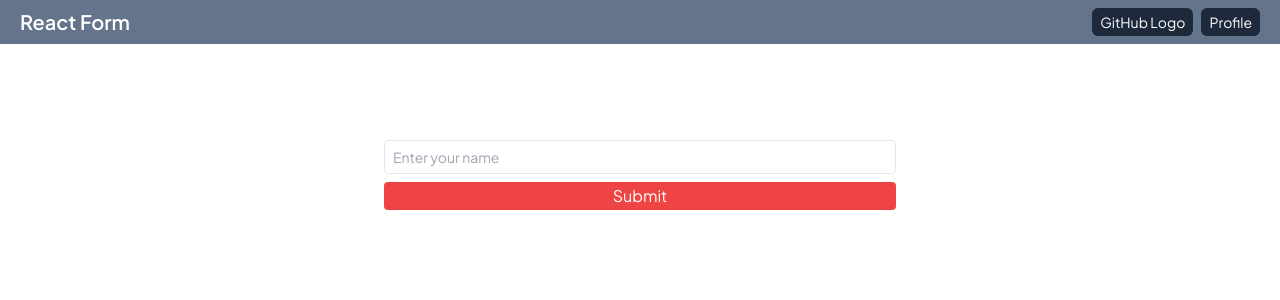
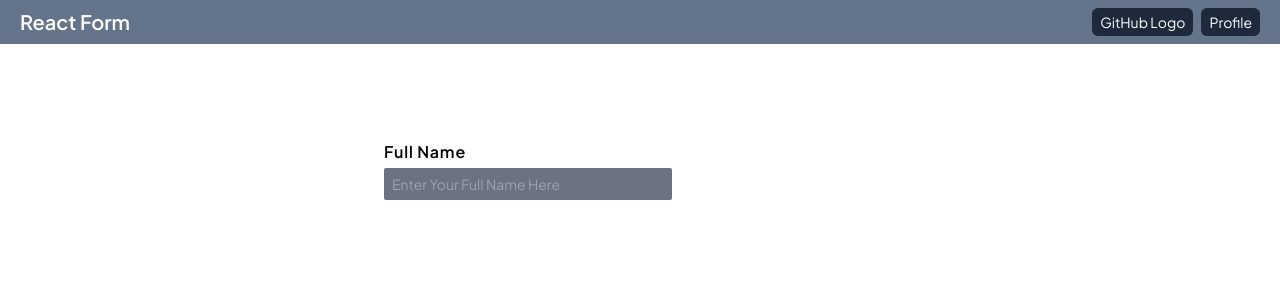
Before and after one commit to mshajid/cyberdude-challenges, a React (Vite) app in the folder javascript/03-react-js/06-react-form/: page / in a window 1280 px wide. Shown: the top 300 px of the page. Built offline with nearby package versions, Linux system fonts and the light colour scheme.

Commit message:
feat: passed the props to component

```diff
--- a/javascript/03-react-js/06-react-form/src/Components/Form.jsx
+++ b/javascript/03-react-js/06-react-form/src/Components/Form.jsx
@@ -14,8 +14,24 @@ const Form = () => {
   return (
     <>
       <form className="flex flex-col gap-y-2" onSubmit={handleSubmit(onSubmit)}>
-        <input
-          className={`border px-2 text-sm py-1.5 rounded outline-none ${errors.fullName ? 'border border-red-500' : 'border'}`}
+        <FormInputs
+          name="fullName"
+          label="Full Name"
+          placeholder="Enter Your Full Name Here"
+          register={register("fullName", {
+            required: "Olunga name ah kududa vengi",
+            minLength: {
+              value: 3,
+              message: "Requires more than 3 characters",
+            },
+          })}
+          error={errors.fullName}
+        />
+
+        {/* <input
+          className={`border px-2 text-sm py-1.5 rounded outline-none ${
+            errors.fullName ? "border border-red-500" : "border"
+          }`}
           name="fullName"
           placeholder="Enter your name"
           type="text"
@@ -31,10 +47,10 @@ const Form = () => {
           <small className="text-red-500 text-[10px] mb-2 -mt-1.5">
             {errors && errors.fullName.message}
           </small>
-        )}
-        <button className="bg-red-500 rounded px-2 py-0.5  text-white">
+        )} */}
+        {/* <button className="bg-red-500 rounded px-2 py-0.5  text-white">
           Submit
-        </button>
+        </button> */}
       </form>
     </>
   );
--- a/javascript/03-react-js/06-react-form/src/Components/FormInputs.jsx
+++ b/javascript/03-react-js/06-react-form/src/Components/FormInputs.jsx
@@ -1,4 +1,4 @@
-const FormInputs = ({ id, type, placeholder, label, register }) => {
+const FormInputs = ({ id, type = "text", placeholder, label, register, error }) => {
   return (
     <div className="flex flex-col gap-y-1">
       <label className="font-semibold tracking-wider" htmlFor={id}>
@@ -9,9 +9,14 @@ const FormInputs = ({ id, type, placeholder, label, register }) => {
         id={id}
         type={type}
         placeholder={placeholder}
+        {...register}
         className="rounded-sm outline-none px-2 py-1.5 w-72 bg-gray-500 text-white text-sm"
-        register = {register}
       />
+      {error && (
+        <small className="text-red-500 text-[10px] mb-2 -mt-1.5">
+          {error.message}
+        </small>
+      )}
     </div>
   );
 };
```
